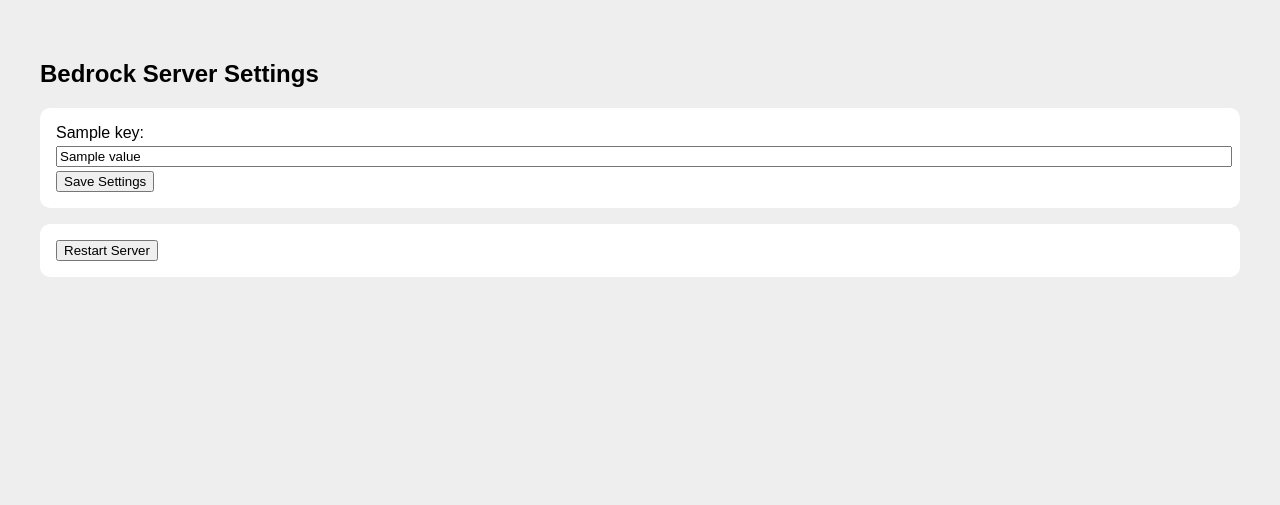
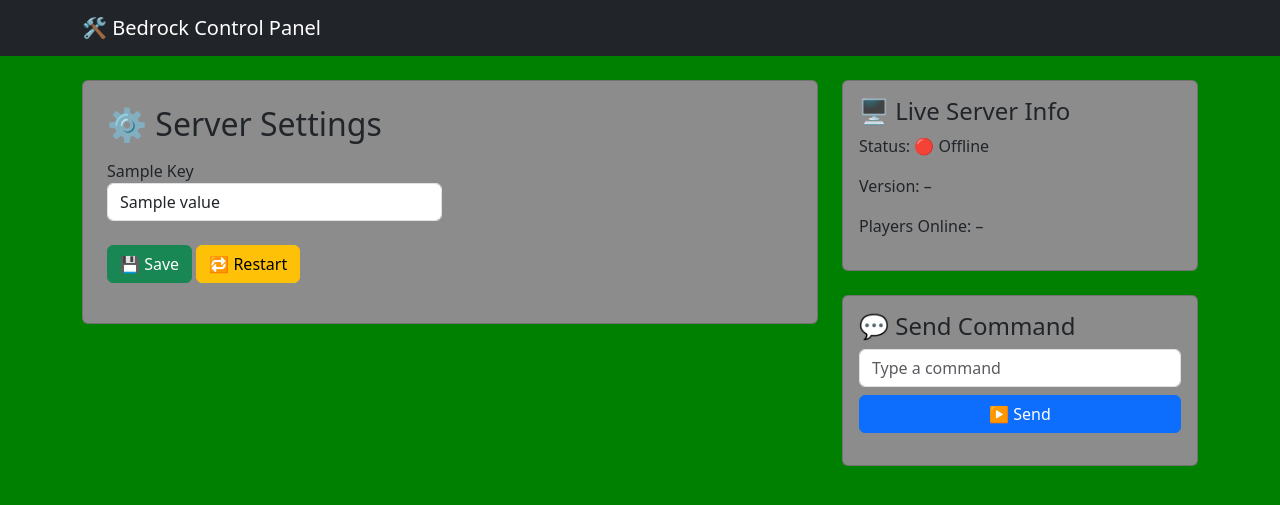
Before and after one commit to IcedOdin/Bedrock-Docker, a Flask app: template templates/settings.html in a window 1280 px wide. Shown: the top 505 px of the page. Run offline with Flask 3, Linux system fonts and the light colour scheme; the template is opened without the code that fills it: most values are stand-ins (such as "Sample title", 1, 10 or a date in 2020).

Commit message:
0.4.20
* New working stable

```diff
--- a/main.py
+++ b/main.py
@@ -65,6 +65,30 @@
     os.system("supervisorctl restart bedrock")
     return "Restarting..."
 
+@app.route('/status', methods=['GET'])
+def status():
+    status = {
+        "running": False,
+        "version": None,
+        "players": None
+    }
+
+    try:
+        with open("/bedrock/logs/latest.log", "r") as f:
+            lines = f.readlines()
+            for line in reversed(lines):
+                if "Server started" in line:
+                    status["running"] = True
+                if "Version:" in line and not status["version"]:
+                    status["version"] = line.split("Version:")[-1].strip()
+                if "Player connected" in line or "Player disconnected" in line:
+                    status["players"] = "Check console/logs"  # Placeholder
+    except FileNotFoundError:
+        status["error"] = "Log not found"
+
+    return jsonify(status)
+
+
 
 # DO NOT include app.run() here.
 # Gunicorn will handle running the app.
--- /dev/null
+++ b/static/custom.js
@@ -0,0 +1,36 @@
+function restartServer() {
+  fetch('/restart', { method: 'POST' })
+    .then(r => r.text())
+    .then(msg => {
+      document.getElementById('restart-status').innerHTML = `
+        <div class="alert alert-info">${msg}</div>
+      `;
+    });
+}
+
+function sendCommand() {
+  const cmd = document.getElementById('command-input').value;
+  fetch('/command', {
+    method: 'POST',
+    headers: { 'Content-Type': 'application/json' },
+    body: JSON.stringify({ command: cmd })
+  })
+  .then(r => r.json())
+  .then(data => {
+    document.getElementById('command-response').innerText = JSON.stringify(data, null, 2);
+  });
+}
+
+// Later: Add fetch('/status') here to update live server info
+function updateStatus() {
+  fetch('/status')
+    .then(res => res.json())
+    .then(data => {
+      document.getElementById('server-status').innerText = data.running ? '🟢 Online' : '🔴 Offline';
+      document.getElementById('server-version').innerText = data.version || '–';
+      document.getElementById('player-count').innerText = data.players || '–';
+    });
+}
+
+setInterval(updateStatus, 5000); // update every 5s
+updateStatus(); // initial load
--- /dev/null
+++ b/templates/layout.html
@@ -0,0 +1,26 @@
+<!DOCTYPE html>
+<html lang="en">
+<head>
+  <meta charset="UTF-8">
+  <title>{% block title %}Bedrock Server UI{% endblock %}</title>
+  <meta name="viewport" content="width=device-width, initial-scale=1">
+  <link href="https://cdn.jsdelivr.net/npm/bootstrap@5.3.2/dist/css/bootstrap.min.css" rel="stylesheet">
+  <style>
+    body { background-color: #008000; color: white; }
+    .card { background-color: #8c8c8c; }
+    label { text-transform: capitalize; }
+  </style>
+</head>
+<body>
+  <nav class="navbar navbar-dark bg-dark mb-4">
+    <div class="container">
+      <a class="navbar-brand" href="/">🛠️ Bedrock Control Panel</a>
+    </div>
+  </nav>
+  <div class="container">
+    {% block content %}{% endblock %}
+  </div>
+  <script src="https://cdn.jsdelivr.net/npm/bootstrap@5.3.2/dist/js/bootstrap.bundle.min.js"></script>
+  <script src="/static/custom.js"></script>
+</body>
+</html>
--- a/templates/settings.html
+++ b/templates/settings.html
@@ -1,25 +1,40 @@
-<!DOCTYPE html>
-<html>
-<head>
-  <title>Minecraft Server Settings</title>
-  <style>
-    body { font-family: sans-serif; padding: 2em; background: #eee; }
-    input, select { width: 100%; margin: 0.3em 0; }
-    form { background: white; padding: 1em; border-radius: 10px; }
-  </style>
-</head>
-<body>
-  <h2>Bedrock Server Settings</h2>
-  <form method="post">
-    {% for key, value in settings.items() %}
-      <label>{{ key }}:</label>
-      <input name="{{ key }}" value="{{ value }}">
-    {% endfor %}
-    <br>
-    <button type="submit">Save Settings</button>
-  </form>
-  <form method="post" action="/restart" style="margin-top: 1em;">
-    <button type="submit">Restart Server</button>
-  </form>
-</body>
-</html>
+{% extends "layout.html" %}
+
+{% block title %}Server Settings{% endblock %}
+
+{% block content %}
+  <div class="row">
+    <div class="col-lg-8">
+      <form method="post" class="card p-4 mb-4">
+        <h2 class="mb-3">⚙️ Server Settings</h2>
+        <div class="row g-3">
+          {% for key, value in settings.items() %}
+            <div class="col-md-6">
+              <label for="{{ key }}">{{ key }}</label>
+              <input type="text" class="form-control" id="{{ key }}" name="{{ key }}" value="{{ value }}">
+            </div>
+          {% endfor %}
+        </div>
+        <div class="mt-4">
+          <button type="submit" class="btn btn-success">💾 Save</button>
+          <button type="button" class="btn btn-warning" onclick="restartServer()">🔁 Restart</button>
+        </div>
+        <div id="restart-status" class="mt-3"></div>
+      </form>
+    </div>
+    <div class="col-lg-4">
+      <div class="card p-3 mb-4">
+        <h4>🖥️ Live Server Info</h4>
+        <p>Status: <span id="server-status">Checking...</span></p>
+        <p>Version: <span id="server-version">–</span></p>
+        <p>Players Online: <span id="player-count">–</span></p>
+      </div>
+      <div class="card p-3">
+        <h4>💬 Send Command</h4>
+        <input type="text" id="command-input" class="form-control mb-2" placeholder="Type a command">
+        <button class="btn btn-primary w-100" onclick="sendCommand()">▶️ Send</button>
+        <div id="command-response" class="mt-3 text-muted small"></div>
+      </div>
+    </div>
+  </div>
+{% endblock %}
```
Also changed, not shown: static/dummy.txt (deleted), 2 other files.
